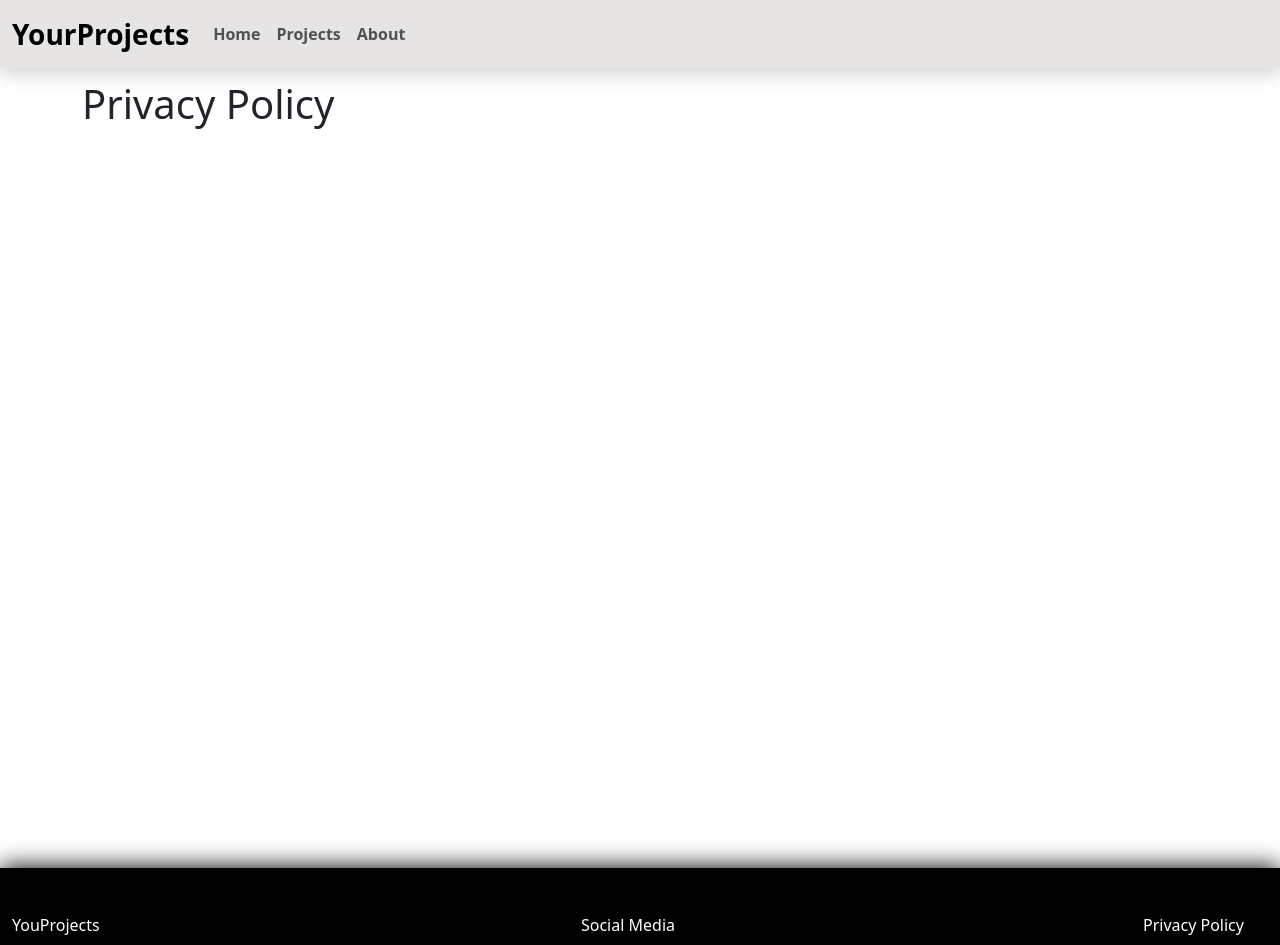
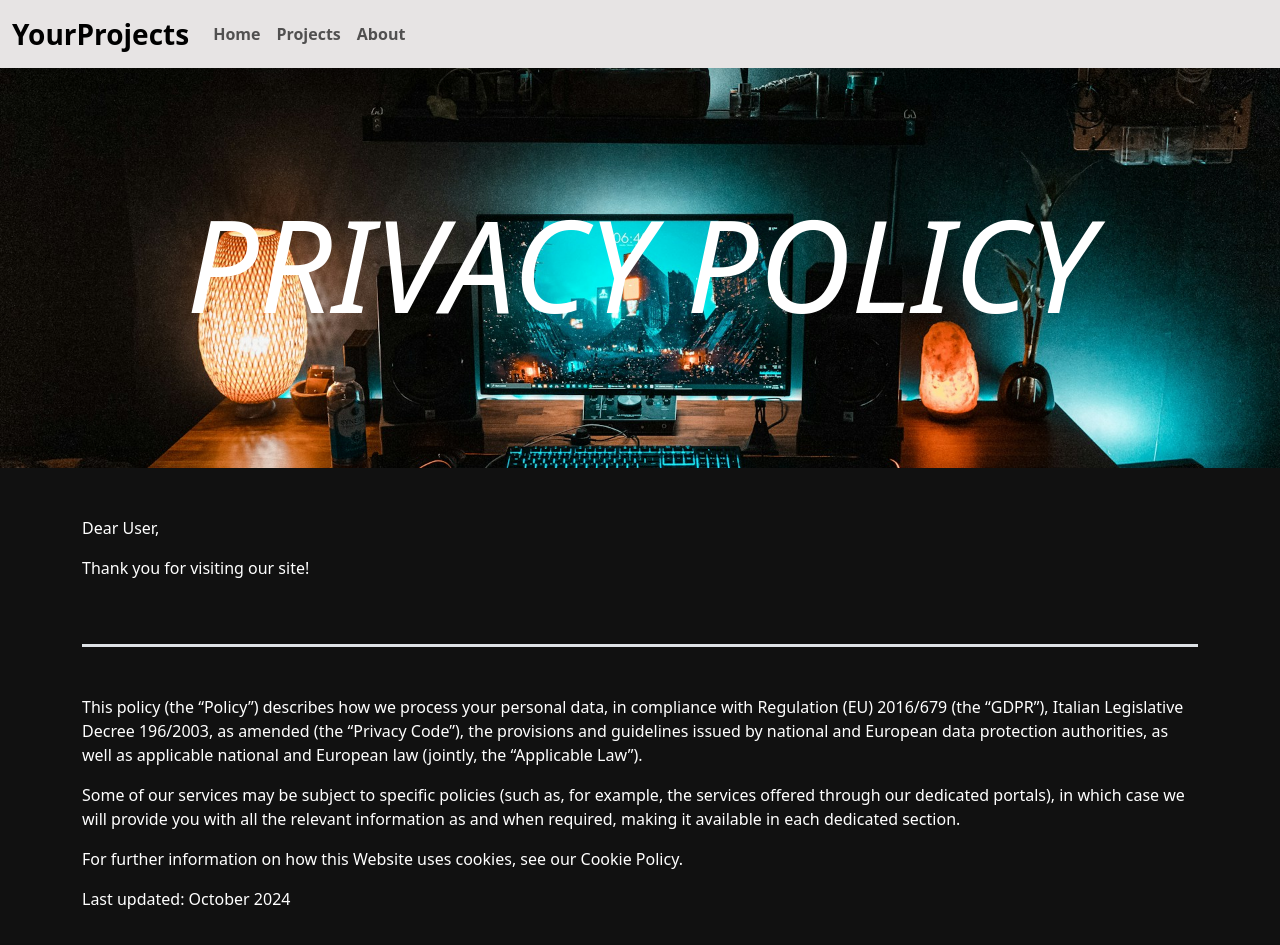
Before and after one commit to gianlucafalaschi/myprojects-frontoffice, a Vue app: page /privacy in a window 1280 px wide. Shown: the top 945 px of the page. Built offline with nearby package versions, Linux system fonts and the light colour scheme.

Commit message:
fix: privacy policy page

```diff
--- a/src/pages/AppPrivacy.vue
+++ b/src/pages/AppPrivacy.vue
@@ -5,11 +5,108 @@ export default {
 </script>
 
 <template>
-    <div class="container ms-min-height">
-        <h1>Privacy Policy</h1>
-    </div>
+    <section class="ms-hero d-flex justify-content-center align-items-center">
+        <div class="ms-inside-hero">
+            <h1>PRIVACY POLICY</h1>
+        </div>
+    </section>
+
+    <section class="ms-privacy-text">
+        <div class="container">
+            <div class="row">
+                <div class="col">
+                    <div class="py-5 border-bottom border-3">
+                        <p>Dear User,</p>
+                        <p>Thank you for visiting our site!</p>
+                    </div>
+                    <div class="py-5 border-bottom border-3">
+                        <p>This policy (the “Policy”) describes how we process your personal data, in compliance with Regulation (EU) 2016/679 (the “GDPR”), Italian Legislative Decree 196/2003, as amended (the “Privacy Code”), the provisions and guidelines issued by national and European data protection authorities, as well as applicable national and European law (jointly, the “Applicable Law”).</p>
+                        <p>Some of our services may be subject to specific policies (such as, for example, the services offered through our dedicated portals), in which case we will provide you with all the relevant information as and when required, making it available in each dedicated section.</p>
+                        <p>For further information on how this Website uses cookies, see our Cookie Policy.</p>
+                        <p>Last updated: October 2024</p>
+                    </div>
+                </div>
+            </div>
+        </div>
+    </section>
 </template>
 
-<style>
+<style scoped lang="scss">
+/* * {
+    border: 1px solid pink;
+} */
 
+.ms-hero {
+    width: 100%;
+    height: 400px;
+    background-image: url(../assets/omar-prestwich-0HAPFlyy9o4-unsplash.jpg);
+    background-position: center;
+    background-size: cover;
+    background-repeat: no-repeat;
+}
+
+.ms-inside-hero {
+    color: white;
+    font-style: italic;
+    display: flex;
+    justify-content: center;
+
+    h1 {
+        font-size: 12vw;
+
+    }
+}
+
+.ms-privacy-text {
+    background-color: #111111;
+    color: white;
+}
+
+
+
+/* MEDIA QUERIES */
+
+/*----------------
+    COLUMNS per XS > 0px
+-----------------*/
+
+
+/*----------------
+    COLUMNS per SM >= 576px
+-----------------*/
+@media screen and (min-width: 576px) {}
+
+/*----------------
+COLUMNS per MD >= 768px
+-----------------*/
+@media screen and (min-width: 768px) {}
+
+/*----------------
+COLUMNS per LG >= 992px
+-----------------*/
+@media screen and (min-width: 992px) {}
+
+/*----------------
+COLUMNS per XL >= 1200px
+-----------------*/
+@media screen and (min-width: 1200px) {
+    .ms-inside-hero {
+        h1 {
+            font-size: 10vw;
+
+        }
+    }
+}
+
+/*----------------
+COLUMNS per XXL >= 1400px
+-----------------*/
+@media screen and (min-width: 1400px) {
+    .ms-inside-hero {
+        h1 {
+            font-size: 8vw;
+
+        }
+    }
+}
 </style>
```
Also changed, not shown: src/assets/omar-prestwich-0HAPFlyy9o4-unsplash.jpg (added).
